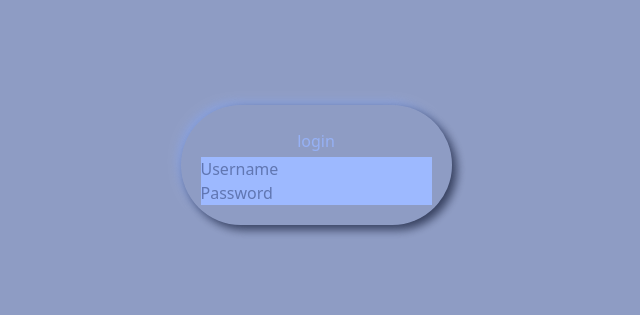
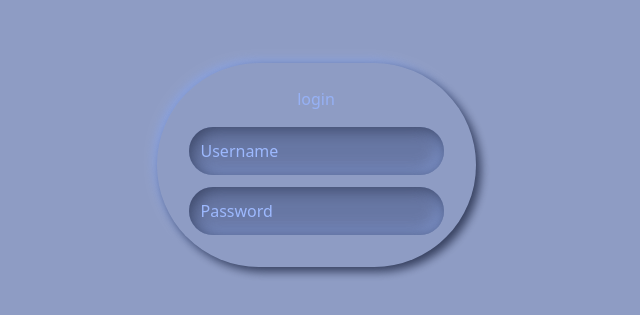
Before and after one commit to kbpositive/login-ui, a React (Create React App) app: page / in a window 1280 px wide. Shown: the part 235-550 px from the top of the page, without its empty margins (324-964 px from the left). Built offline with nearby package versions, Linux system fonts and the light colour scheme.

Commit message:
fixed placeholder text

```diff
--- a/src/App.js
+++ b/src/App.js
@@ -17,7 +17,7 @@ function App() {
     <div class="bg-blue-900 bg-opacity-50 flex h-screen">
       <div class="mix-blend-overlay m-auto p-5 rounded-full shadow-outter">
         <p class="mix-blend-overlay text-gray-100 text-center p-1">login</p>
-        <div class="text-gray-100">
+        <div class="text-gray-100 class='placeholder-gray-100 text-center mix-blend-overlay bg-gray-500 bg-opacity-50 flex shadow-inner font-sans rounded-3xl m-3 p-3 justify-center'">
           <InputField
             type='text'
             placeholder="Username"
@@ -25,7 +25,7 @@ function App() {
             onChange={(username) => setInputValue(setUsername, username)}
           />
         </div>
-        <div class="">
+        <div class='placeholder-gray-100 text-center mix-blend-overlay bg-gray-500 bg-opacity-50 flex shadow-inner font-sans rounded-3xl m-3 p-3 justify-center'>
           <InputField
             type='password'
             placeholder="Password"
--- a/src/components/InputField.js
+++ b/src/components/InputField.js
@@ -2,10 +2,10 @@ function InputField(props) {
     return (
         <div className='inputField'>
             <input
-                class='placeholder-gray-100 text-center bg-transparent mix-blend-overlay bg-gray-500 bg-opacity-50 flex shadow-inner font-sans rounded-3xl m-3 p-3 justify-center'
                 className='input'
                 type={props.type}
                 placeholder={props.placeholder}
+                class="bg-transparent placeholder-white"
                 value={props.value}
                 onChange={(e) => props.onChange(e.target.value)}
             />
```
